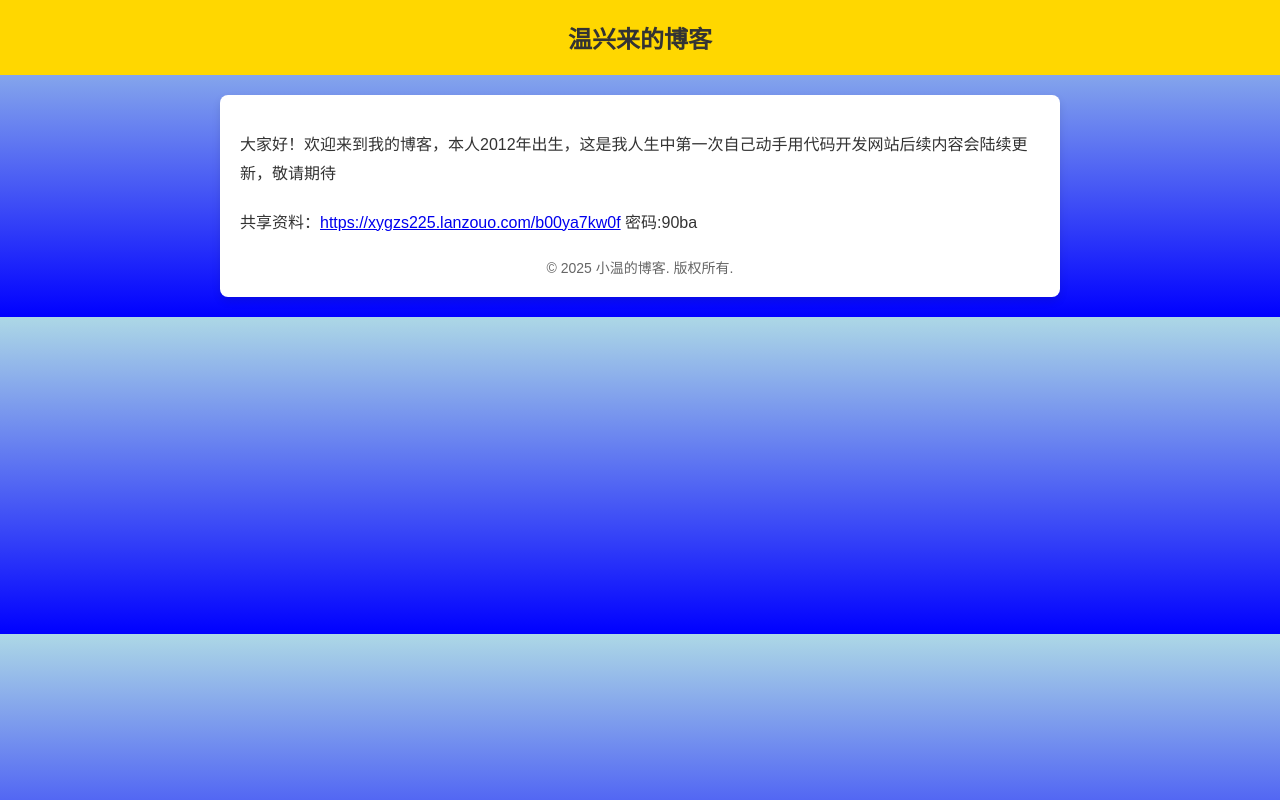
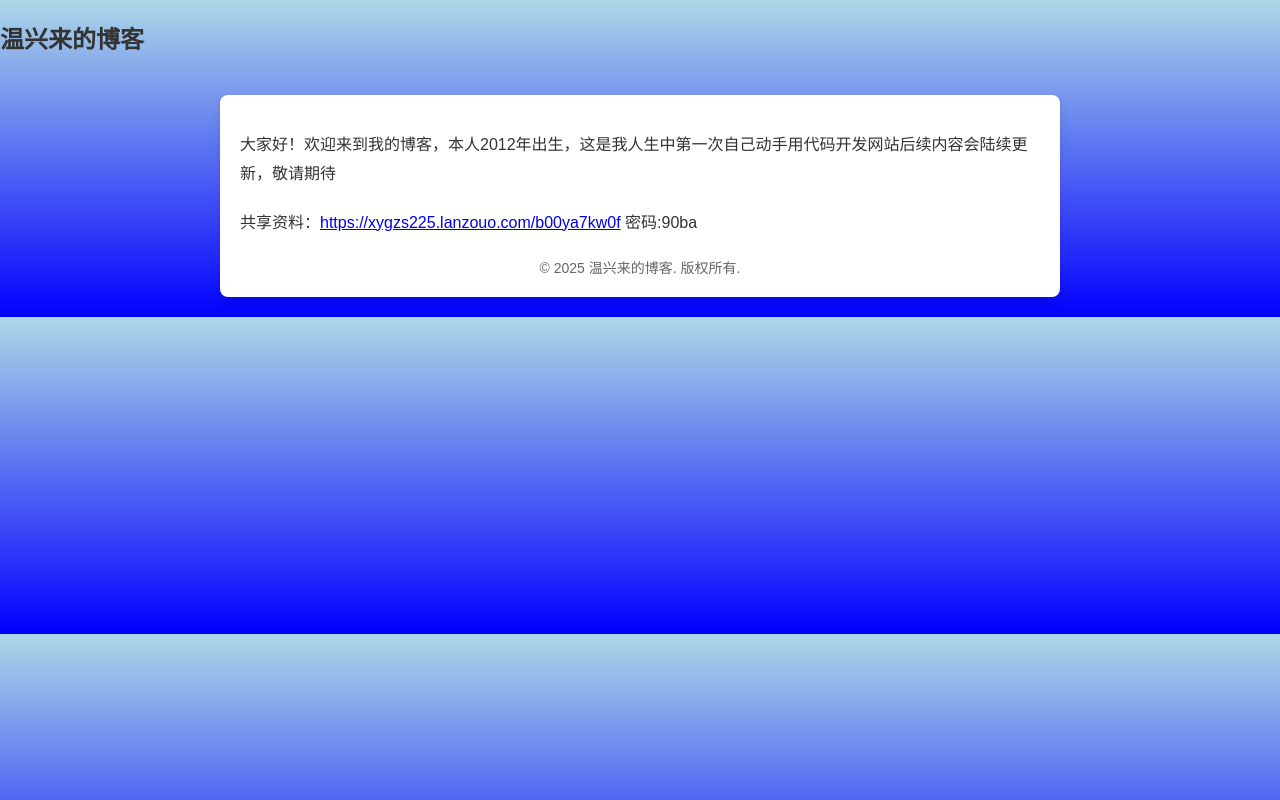
Before and after one commit to CCDD1314/CCDD1314.github.io, a plain HTML site: page index.html in a window 1280 px wide. Drawn offline with Linux system fonts and the light colour scheme.

Commit message:
Update index.html

```diff
--- a/index.html
+++ b/index.html
@@ -4,7 +4,7 @@
 <head>
     <meta charset="UTF-8">
     <meta name="viewport" content="width=device-width, initial-scale=1.0">
-    <title>小温的博客</title>
+    <title>温兴来的博客</title>
     <style>
         body {
             font-family: Arial, sans-serif;
@@ -15,7 +15,7 @@
         }
 
         header {
-            background-color: #ffd700; /* 金黄色背景 */
+           background: linear-gradient(to bottom, #add8e6, #0000ff)
             text-align: center;
             padding: 20px 0;
         }
@@ -66,7 +66,7 @@
     共享资料：<a href="https://xygzs225.lanzouo.com/b00ya7kw0f" target="_blank">https://xygzs225.lanzouo.com/b00ya7kw0f</a> 密码:90ba
 </p>
     </div>
-    <footer>&copy; <span id="year"></span> 小温的博客. 版权所有.</footer>
+    <footer>&copy; <span id="year"></span> 温兴来的博客. 版权所有.</footer>
 <script>
     document.getElementById('year').textContent = new Date().getFullYear();
 </script>
```
